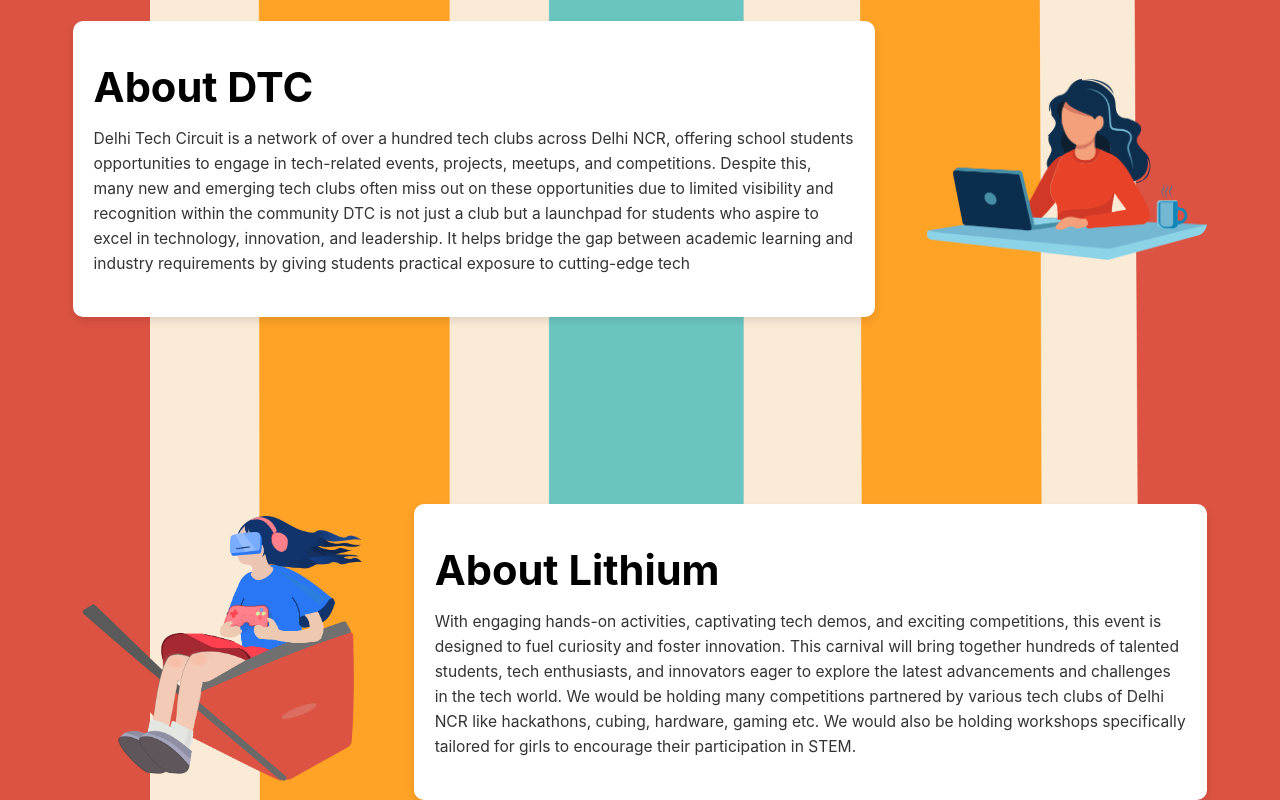
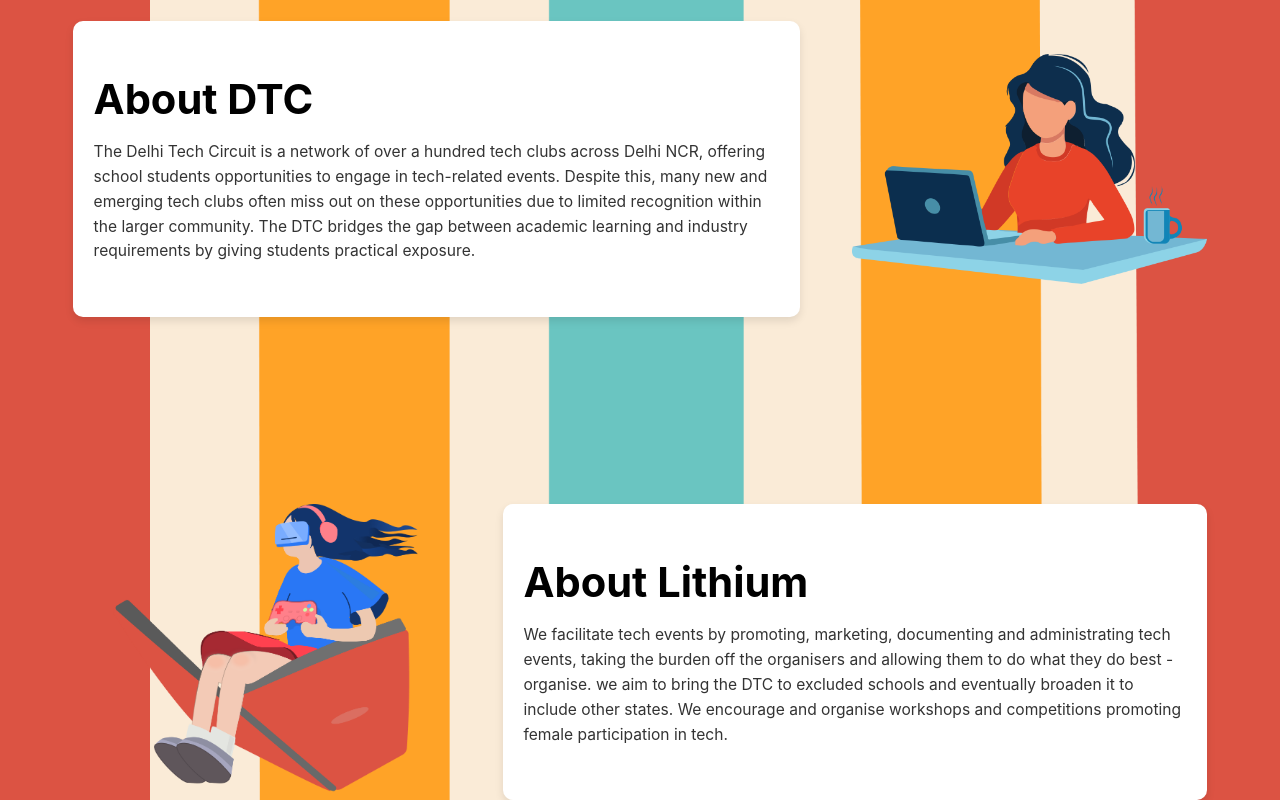
Before and after one commit to Emptiedfull/Ncreate, a React (Create React App) app: page / in a window 1280 px wide. Shown: the part 800-1600 px from the top of the page. Built offline with nearby package versions, Linux system fonts and the light colour scheme.

Commit message:
update description on home

```diff
--- a/src/pages/Home.js
+++ b/src/pages/Home.js
@@ -1,6 +1,5 @@
 import React from "react";
 
-import { useNavigate } from "react-router-dom";
 import "../components/styles/home.css";
 
 import map from "../components/images/graphic1.png";
@@ -25,8 +24,6 @@ const projects = importAll(
 );
 
 function Home() {
-  const history = useNavigate();
-
   const calculateTimeLeft = () => {
     const targetDate = new Date("2024-11-03T00:00:00");
     const now = new Date();
@@ -136,15 +133,13 @@ function Home() {
         <div className="About-Text">
           <h1>About DTC</h1>
           <p>
-            Delhi Tech Circuit is a network of over a hundred tech clubs across
-            Delhi NCR, offering school students opportunities to engage in
-            tech-related events, projects, meetups, and competitions. Despite
-            this, many new and emerging tech clubs often miss out on these
-            opportunities due to limited visibility and recognition within the
-            community DTC is not just a club but a launchpad for students who
-            aspire to excel in technology, innovation, and leadership. It helps
-            bridge the gap between academic learning and industry requirements
-            by giving students practical exposure to cutting-edge tech
+            The Delhi Tech Circuit is a network of over a hundred tech clubs
+            across Delhi NCR, offering school students opportunities to engage
+            in tech-related events. Despite this, many new and emerging tech
+            clubs often miss out on these opportunities due to limited
+            recognition within the larger community. The DTC bridges the gap
+            between academic learning and industry requirements by giving
+            students practical exposure.
           </p>
         </div>
         <div className="About-Graphic">
@@ -159,15 +154,12 @@ function Home() {
         <div className="About-Text">
           <h1>About Lithium</h1>
           <p>
-            With engaging hands-on activities, captivating tech demos, and
-            exciting competitions, this event is designed to fuel curiosity and
-            foster innovation. This carnival will bring together hundreds of
-            talented students, tech enthusiasts, and innovators eager to explore
-            the latest advancements and challenges in the tech world. We would
-            be holding many competitions partnered by various tech clubs of
-            Delhi NCR like hackathons, cubing, hardware, gaming etc. We would
-            also be holding workshops specifically tailored for girls to
-            encourage their participation in STEM.
+            We facilitate tech events by promoting, marketing, documenting and
+            administrating tech events, taking the burden off the organisers and
+            allowing them to do what they do best - organise. we aim to bring
+            the DTC to excluded schools and eventually broaden it to include
+            other states. We encourage and organise workshops and competitions
+            promoting female participation in tech.
           </p>
         </div>
       </div>
```
